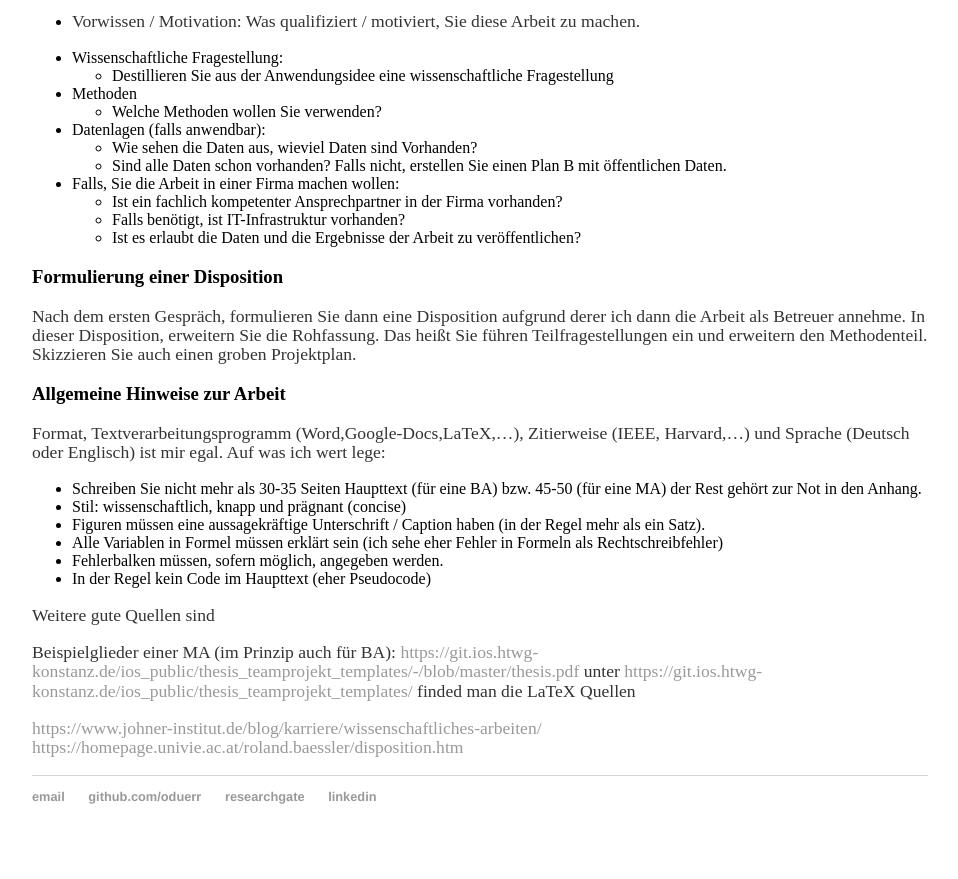
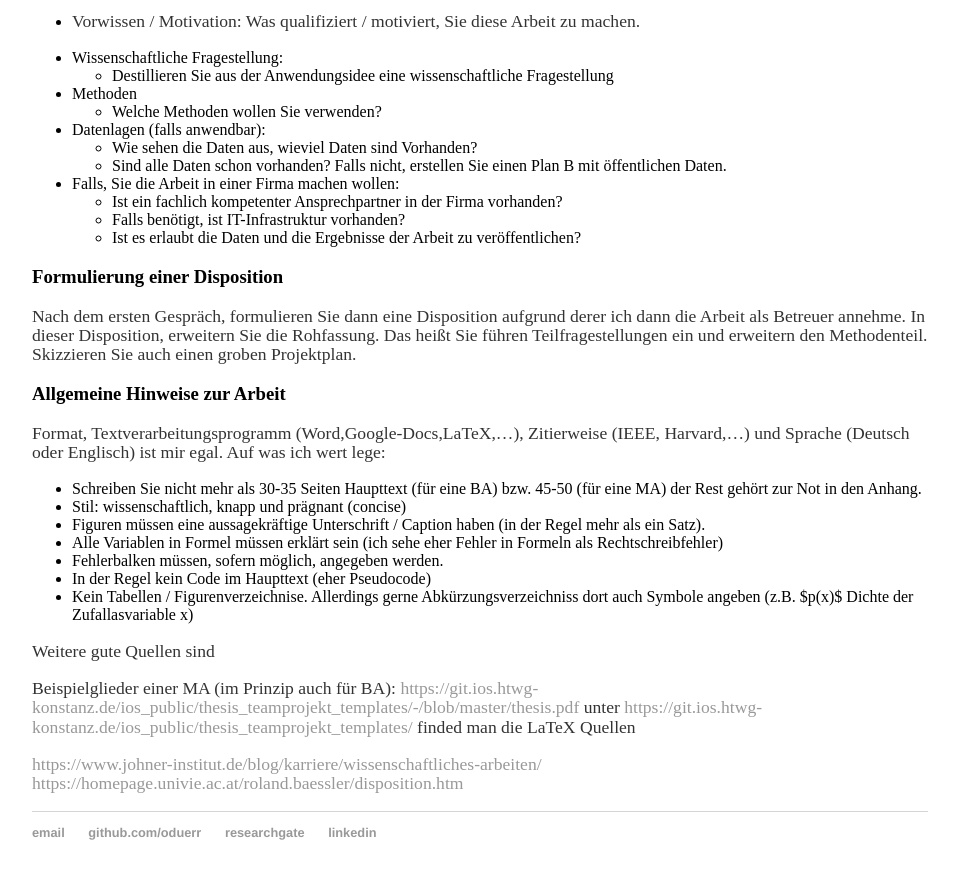
Before and after one commit to oduerr/oduerr.github.io, a Jekyll site: the page built from teaching/bama/index.md, in a window 1280 px wide and 900 px high, scrolled down 1143 px. Shown: the top 879 px of the window, without its empty margins (160-1118 px from the left). Built offline with Jekyll 4.4.1, drawn with Linux system fonts in a browser that asks for light colours.

Commit message:
Update index.md

```diff
--- a/teaching/bama/index.md
+++ b/teaching/bama/index.md
@@ -67,6 +67,7 @@ Format, Textverarbeitungsprogramm (Word,Google-Docs,LaTeX,...), Zitierweise (IEE
 * Alle Variablen in Formel müssen erklärt sein (ich sehe eher Fehler in Formeln als Rechtschreibfehler)
 * Fehlerbalken müssen, sofern möglich, angegeben werden.
 * In der Regel kein Code im Haupttext (eher Pseudocode)
+* Kein Tabellen / Figurenverzeichnise. Allerdings gerne Abkürzungsverzeichniss dort auch Symbole angeben (z.B. $p(x)$ Dichte der Zufallasvariable x)
 
 
 
```
